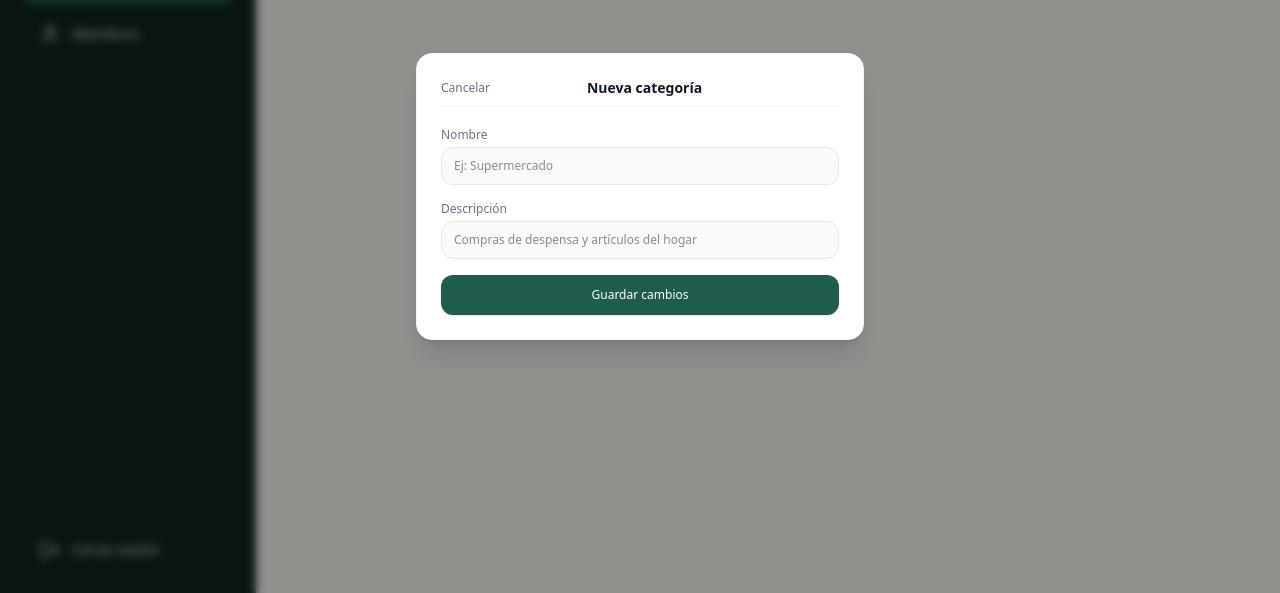
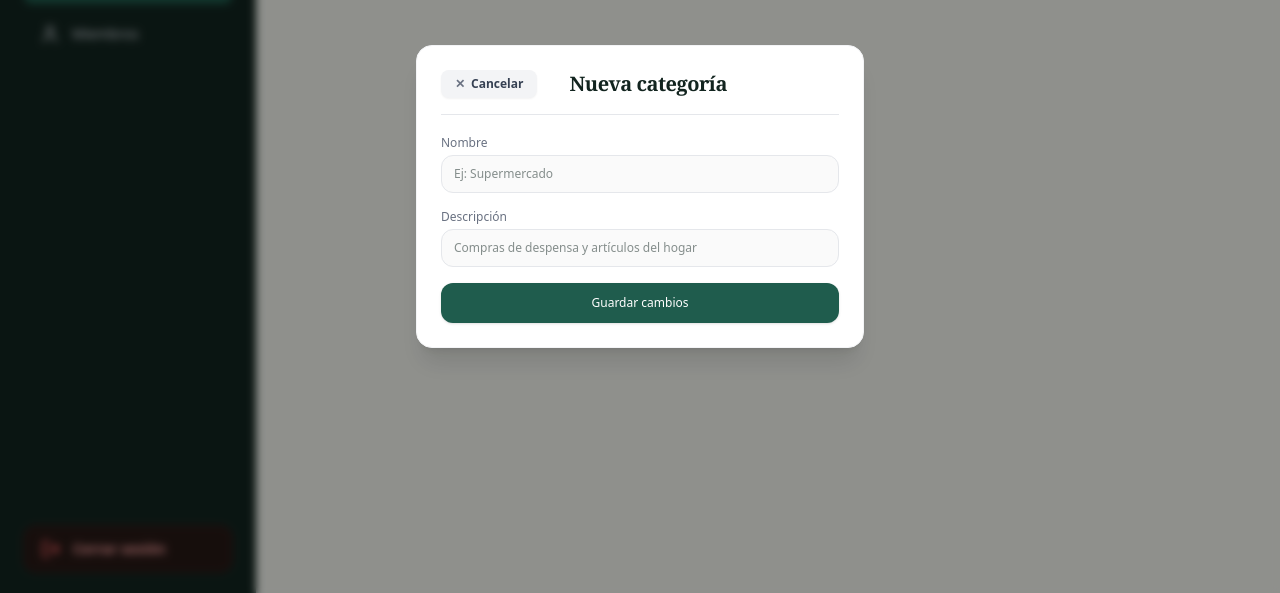
Before and after one commit to barsak34/App-finanzas-ici324, a Next.js app: page /categorias in a window 1280 px wide. Both pictures are taken after a click on the button "Nueva". Shown: the part 204-797 px from the top of the page. Built offline with nearby package versions, Linux system fonts and the light colour scheme; no server answers; the database is empty.

Commit message:
Mejoras de visibilidad en cabeceras modales, boton cancelar y cerrar sesion

```diff
--- a/app/categorias/page.tsx
+++ b/app/categorias/page.tsx
@@ -180,19 +180,20 @@ export default function CategoriasPage() {
       {modalAbierto && (
         <div className="fixed inset-0 bg-black/40 backdrop-blur-xs flex items-center justify-center p-4 z-50 animate-fadeIn">
           <div className="bg-white rounded-2xl w-full max-w-md p-6 space-y-5 shadow-xl border border-gray-100">
-            {/* Cabecera modal */}
-            <div className="flex items-center justify-between pb-2 border-b border-gray-100">
+            {/* Cabecera modal resaltada */}
+            <div className="flex items-center justify-between pb-4 border-b border-gray-200">
               <button
                 type="button"
                 onClick={cerrarModal}
-                className="text-xs font-medium text-gray-500 hover:text-gray-800"
+                className="inline-flex items-center gap-1.5 px-3.5 py-1.5 rounded-lg bg-gray-100 hover:bg-gray-200 text-gray-700 text-xs font-semibold transition active:scale-95 shadow-xs"
               >
-                Cancelar
+                <span className="text-gray-500 font-bold">✕</span>
+                <span>Cancelar</span>
               </button>
-              <h3 className="text-sm font-bold text-gray-900">
+              <h3 className="text-xl font-serif font-bold text-[#12241F] tracking-tight">
                 {modoEdicion ? 'Editar categoría' : 'Nueva categoría'}
               </h3>
-              <div className="w-10"></div>
+              <div className="w-20"></div>
             </div>
 
             <form onSubmit={handleGuardar} className="space-y-4">
--- a/app/miembros/page.tsx
+++ b/app/miembros/page.tsx
@@ -228,31 +228,32 @@ export default function MiembrosPerfilPage() {
         )}
       </div>
 
-      {/* BOTÓN CERRAR SESIÓN (Figura 9 del informe) */}
+      {/* BOTÓN CERRAR SESIÓN RESALTADO */}
       <div className="pt-4">
         <button
           onClick={handleCerrarSesion}
-          className="w-full py-3 border border-gray-200 hover:bg-red-50 hover:text-red-600 hover:border-red-200 text-gray-700 font-medium rounded-xl text-xs transition flex items-center justify-center gap-2"
+          className="w-full py-3.5 bg-red-50 hover:bg-red-100 text-red-700 border border-red-200 font-semibold rounded-xl text-sm transition-all flex items-center justify-center gap-2 shadow-xs active:scale-[0.99]"
         >
-          <LogOut className="w-4 h-4" />
+          <LogOut className="w-4 h-4 text-red-600 stroke-[2.5]" />
           Cerrar sesión
         </button>
       </div>
 
-      {/* MODAL NUEVO MIEMBRO */}
+      {/* MODAL NUEVO MIEMBRO RESALTADO */}
       {modalAbierto && (
         <div className="fixed inset-0 bg-black/40 backdrop-blur-xs flex items-center justify-center p-4 z-50 animate-fadeIn">
           <div className="bg-white rounded-2xl w-full max-w-md p-6 space-y-4 shadow-xl border border-gray-100">
-            <div className="flex items-center justify-between pb-2 border-b border-gray-100">
+            <div className="flex items-center justify-between pb-4 border-b border-gray-200">
               <button
                 type="button"
                 onClick={() => setModalAbierto(false)}
-                className="text-xs font-medium text-gray-500 hover:text-gray-800"
+                className="inline-flex items-center gap-1.5 px-3.5 py-1.5 rounded-lg bg-gray-100 hover:bg-gray-200 text-gray-700 text-xs font-semibold transition active:scale-95 shadow-xs"
               >
-                Cancelar
+                <span className="text-gray-500 font-bold">✕</span>
+                <span>Cancelar</span>
               </button>
-              <h3 className="text-sm font-bold text-gray-900">Agregar integrante</h3>
-              <div className="w-10"></div>
+              <h3 className="text-xl font-serif font-bold text-[#12241F] tracking-tight">Agregar integrante</h3>
+              <div className="w-20"></div>
             </div>
 
             {errorModal && (
--- a/app/transacciones/nueva/page.tsx
+++ b/app/transacciones/nueva/page.tsx
@@ -121,13 +121,17 @@ export default function NuevaTransaccionPage() {
 
   return (
     <div className="max-w-md mx-auto bg-white rounded-2xl shadow-sm border border-gray-100 p-6 space-y-6">
-      {/* CABECERA (Figura 4: "Cancelar" y "Nueva transacción") */}
-      <div className="flex items-center justify-between pb-3 border-b border-gray-100">
-        <Link href="/" className="text-xs font-medium text-gray-500 hover:text-gray-800">
-          Cancelar
+      {/* CABECERA RESALTADA (Título prominente y botón Cancelar visible) */}
+      <div className="flex items-center justify-between pb-4 border-b border-gray-200">
+        <Link
+          href="/"
+          className="inline-flex items-center gap-1.5 px-3.5 py-1.5 rounded-lg bg-gray-100 hover:bg-gray-200 text-gray-700 text-xs font-semibold transition active:scale-95 shadow-xs"
+        >
+          <span className="text-gray-500 font-bold">✕</span>
+          <span>Cancelar</span>
         </Link>
-        <h2 className="text-sm font-bold text-gray-900">Nueva transacción</h2>
-        <div className="w-10"></div>
+        <h2 className="text-xl font-serif font-bold text-[#12241F] tracking-tight">Nueva transacción</h2>
+        <div className="w-20"></div>
       </div>
 
       {/* CONMUTADOR GASTO / INGRESO */}
--- a/componentes/Navegacion.tsx
+++ b/componentes/Navegacion.tsx
@@ -64,9 +64,9 @@ export default function Navegacion({ children }: Props) {
         <div>
           <button
             onClick={handleCerrarSesion}
-            className="flex items-center gap-3 px-4 py-3 text-sm font-medium text-gray-300 hover:text-red-300 hover:bg-[#1A332C] rounded-lg w-full transition-colors"
+            className="flex items-center gap-3 px-4 py-3 text-sm font-semibold text-red-300 hover:text-white bg-red-950/40 hover:bg-red-900/60 border border-red-800/40 rounded-xl w-full transition-all shadow-xs"
           >
-            <LogOut className="w-5 h-5" />
+            <LogOut className="w-5 h-5 text-red-400 stroke-[2.5]" />
             Cerrar sesión
           </button>
         </div>
```
